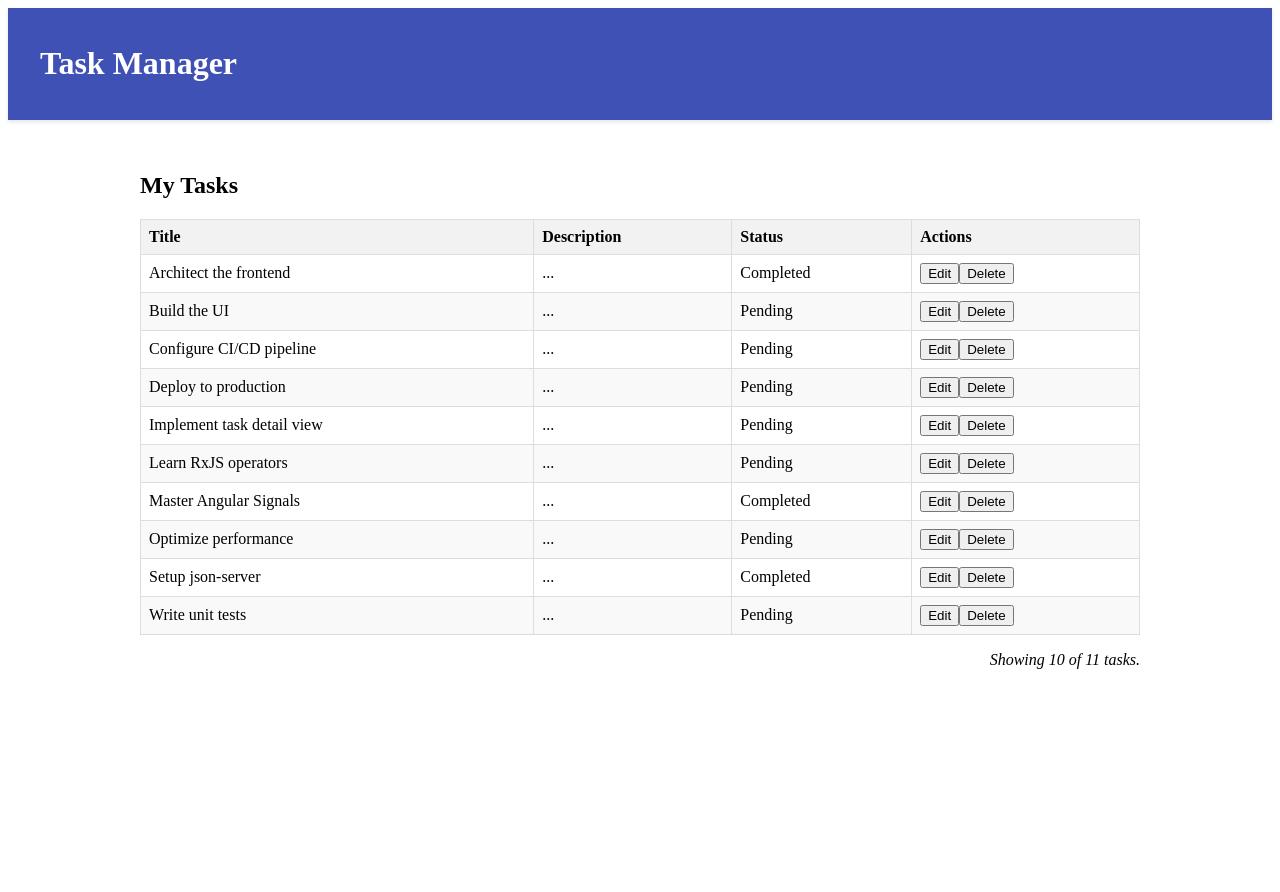
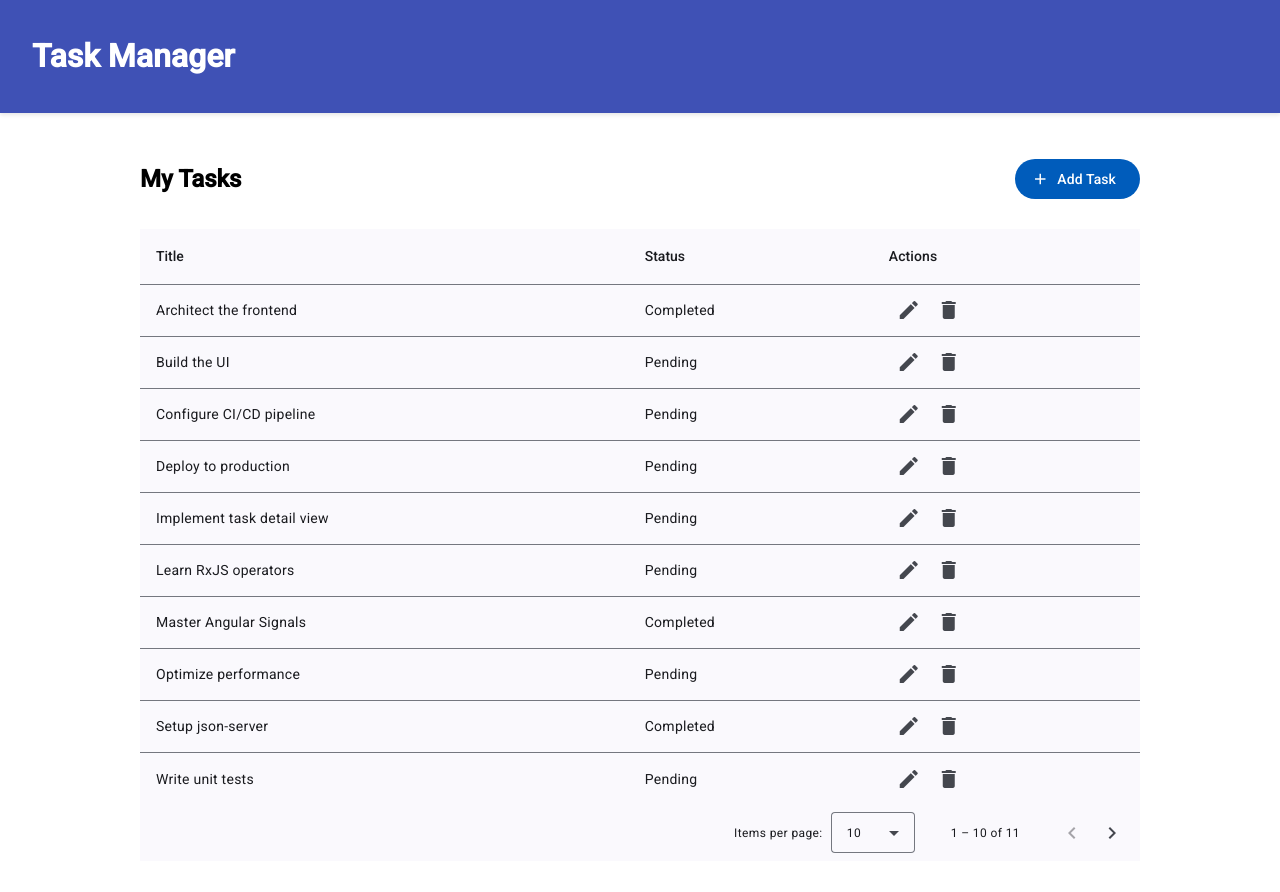
Before and after one commit to patriciocordeiro/ng-test-app-19, an Angular app: page /tasks in a window 1280 px wide. Before the commit the page ends 800 px from the top, so only its background shows below. Built offline with nearby package versions, Linux system fonts and the light colour scheme; data requests are answered from the project's data file.

Commit message:
feat(tasks): implement material table with sorting and pagination

```diff
--- a/angular.json
+++ b/angular.json
@@ -33,6 +33,7 @@
               }
             ],
             "styles": [
+              "@angular/material/prebuilt-themes/azure-blue.css",
               "src/styles.scss"
             ],
             "scripts": []
@@ -98,6 +99,7 @@
               }
             ],
             "styles": [
+              "@angular/material/prebuilt-themes/azure-blue.css",
               "src/styles.scss"
             ],
             "scripts": []
--- a/package.json
+++ b/package.json
@@ -20,10 +20,12 @@
     "npm": ">=10.0.0"
   },
   "dependencies": {
+    "@angular/cdk": "^19.2.19",
     "@angular/common": "^19.2.0",
     "@angular/compiler": "^19.2.0",
     "@angular/core": "^19.2.0",
     "@angular/forms": "^19.2.0",
+    "@angular/material": "^19.2.19",
     "@angular/platform-browser": "^19.2.0",
     "@angular/platform-browser-dynamic": "^19.2.0",
     "@angular/router": "^19.2.0",
--- a/src/app/features/task/pages/task-list-page/task-list-page.component.html
+++ b/src/app/features/task/pages/task-list-page/task-list-page.component.html
@@ -1,66 +1,71 @@
 <div class="task-list-container">
-    <h2>My Tasks</h2>
+    <header class="page-header">
+        <h2>My Tasks</h2>
+        <!-- We'll wire this up later -->
+        <button mat-flat-button color="primary">
+            <mat-icon>add</mat-icon>
+            Add Task
+        </button>
+    </header>
 
-    <!-- Use a switch to handle the different states from the service -->
-    @switch (true) {
-    <!-- Case 1: We are in a loading state -->
-    @case (loading) {
+    <!-- Case 1: Loading State -->
+    @if (loading) {
     <div class="state-indicator loading">
-        <p>Loading tasks...</p>
-        <!-- In a real app, you'd put a mat-spinner or similar component here -->
+        <mat-spinner></mat-spinner>
     </div>
     }
 
-    <!-- Case 2: An error has occurred -->
-    @case (error && !!error.status) {
+    <!-- Case 2: Error State -->
+    @if (error; as err) {
     <div class="state-indicator error">
         <h3>An Error Occurred</h3>
-        <p>{{ error.message }}</p>
-        <button (click)="retryLoad()">Retry</button>
+        <p>{{ err.message }}</p>
+        <button mat-flat-button color="warn" (click)="retryLoad()">Retry</button>
     </div>
     }
 
-    <!-- Case 3: We have data to display -->
-    @case (data && !!data.items.length) {
-    <div class="task-table">
-        <table>
-            <thead>
-                <tr>
-                    <th>Title</th>
-                    <th>Description</th>
-                    <th>Status</th>
-                    <th>Actions</th>
-                </tr>
-            </thead>
-            <tbody>
-                <!-- Loop through the items in our paginated result -->
-                @for (task of data!.items; track task.id) {
-                <tr>
-                    <td>{{ task.title }}</td>
-                    <td>{{ task.description }}</td>
-                    <td>{{ task.completed ? 'Completed' : 'Pending' }}</td>
-                    <td>
-                        <!-- Action buttons will go here -->
-                        <button>Edit</button>
-                        <button>Delete</button>
-                    </td>
-                </tr>
-                } @empty {
-                <!-- This block renders if the items array is empty -->
-                <tr>
-                    <td colspan="4">No tasks found.</td>
-                </tr>
-                }
-            </tbody>
+    <!-- Case 3: Data State -->
+    @if (data; as taskData) {
+    <div class="table-container mat-elevation-z8">
+        <table mat-table [dataSource]="taskData.items" matSort #sort="matSort" (matSortChange)="onSortChange($event)">
+
+            <!-- Title Column -->
+            <ng-container matColumnDef="title">
+                <th mat-header-cell *matHeaderCellDef mat-sort-header>Title</th>
+                <td mat-cell *matCellDef="let task">{{ task.title }}</td>
+            </ng-container>
+
+            <!-- Status Column -->
+            <ng-container matColumnDef="completed">
+                <th mat-header-cell *matHeaderCellDef mat-sort-header>Status</th>
+                <td mat-cell *matCellDef="let task">{{ task.completed ? 'Completed' : 'Pending' }}</td>
+            </ng-container>
+
+            <!-- Actions Column -->
+            <ng-container matColumnDef="actions">
+                <th mat-header-cell *matHeaderCellDef>Actions</th>
+                <td mat-cell *matCellDef="let task">
+                    <button mat-icon-button color="primary" aria-label="Edit task">
+                        <mat-icon>edit</mat-icon>
+                    </button>
+                    <button mat-icon-button color="warn" aria-label="Delete task">
+                        <mat-icon>delete</mat-icon>
+                    </button>
+                </td>
+            </ng-container>
+
+            <tr mat-header-row *matHeaderRowDef="['title', 'completed', 'actions']"></tr>
+            <tr mat-row *matRowDef="let row; columns: ['title', 'completed', 'actions'];"></tr>
+
+            <!-- Row shown when there is no matching data. -->
+            <tr class="mat-row" *matNoDataRow>
+                <td class="mat-cell" colspan="3">No tasks found.</td>
+            </tr>
         </table>
 
-        <!-- We will add a paginator component here later -->
-        <div class="paginator">
-            <p>
-                Showing {{data!.items.length }} of {{data!.totalCount }} tasks.
-            </p>
-        </div>
+        <mat-paginator [length]="taskData.totalCount" [pageSize]="10" [pageSizeOptions]="[5, 10, 25]"
+            (page)="onPageChange($event)" aria-label="Select page of tasks">
+        </mat-paginator>
     </div>
     }
-    }
 </div>
--- a/src/app/features/task/pages/task-list-page/task-list-page.component.scss
+++ b/src/app/features/task/pages/task-list-page/task-list-page.component.scss
@@ -3,42 +3,26 @@
   margin: 0 auto;
 }
 
+.page-header {
+  display: flex;
+  justify-content: space-between;
+  align-items: center;
+  margin-bottom: 1rem;
+}
+
 .state-indicator {
-  padding: 2rem;
-  text-align: center;
-  border: 1px solid #ccc;
-  border-radius: 4px;
+  display: flex;
+  justify-content: center;
+  align-items: center;
+  flex-direction: column;
+  padding: 4rem;
   margin-top: 1rem;
 
   &.error {
-    border-color: #f44336;
     color: #f44336;
   }
 }
 
-table {
-  width: 100%;
-  border-collapse: collapse;
+.table-container {
   margin-top: 1rem;
-
-  th,
-  td {
-    border: 1px solid #ddd;
-    padding: 8px;
-    text-align: left;
-  }
-
-  th {
-    background-color: #f2f2f2;
-  }
-
-  tr:nth-child(even) {
-    background-color: #f9f9f9;
-  }
 }
-
-.paginator {
-  margin-top: 1rem;
-  text-align: right;
-  font-style: italic;
-}
--- a/src/app/features/task/pages/task-list-page/task-list-page.component.ts
+++ b/src/app/features/task/pages/task-list-page/task-list-page.component.ts
@@ -1,11 +1,26 @@
 import { Sort } from '@/app/core/models/sorting.model';
+import { CommonModule } from '@angular/common';
 import { Component, inject, signal } from '@angular/core';
+import { MatButtonModule } from '@angular/material/button';
+import { MatIconModule } from '@angular/material/icon';
+import { MatPaginatorModule, PageEvent } from '@angular/material/paginator';
+import { MatProgressSpinnerModule } from '@angular/material/progress-spinner';
+import { Sort as MatSort, MatSortModule } from '@angular/material/sort';
+import { MatTableModule } from '@angular/material/table';
 import { Task } from '../../models/task.model';
 import { TaskStateService } from '../../services/task-state.service';
 
 @Component({
   selector: 'app-task-list-page',
-  imports: [],
+  imports: [
+    CommonModule,
+    MatTableModule,
+    MatPaginatorModule,
+    MatSortModule,
+    MatProgressSpinnerModule,
+    MatButtonModule,
+    MatIconModule,
+  ],
   templateUrl: './task-list-page.component.html',
   styleUrl: './task-list-page.component.scss',
 })
@@ -36,6 +51,28 @@ export class TaskListPageComponent {
     return this.tasksState().error;
   }
 
+  // Add these methods inside the TaskListPageComponent class
+
+  /** Handles sorting changes from the table header. */
+  onSortChange(sort: MatSort): void {
+    // The sort direction can be '' when the user cycles through sorting states.
+    // We'll treat '' as 'asc' or reset to a default. For now, we only update if a direction is set.
+    if (sort.direction) {
+      this.#sortQuery.set({
+        sortBy: sort.active as keyof Task,
+        direction: sort.direction,
+      });
+    }
+  }
+
+  /** Handles pagination changes from the paginator component. */
+  onPageChange(event: PageEvent): void {
+    this.#pageQuery.set({
+      page: event.pageIndex + 1, // Paginator is 0-indexed, API is 1-indexed
+      limit: event.pageSize,
+    });
+  }
+
   retryLoad(): void {
     this.taskState.loadTasks(this.#pageQuery(), this.#sortQuery());
   }
--- a/src/index.html
+++ b/src/index.html
@@ -9,16 +9,18 @@
   <meta name="description"
     content="Task Manager - simple Angular demo app with tasks API and local development tooling." />
   <meta name="theme-color" content="#0d9488" />
-  <link rel="preconnect" href="https://fonts.googleapis.com" crossorigin />
+  <link href="https://fonts.googleapis.com/css2?family=Roboto:wght@300;400;500&display=swap" rel="stylesheet">
   <link rel="preconnect" href="https://fonts.gstatic.com" crossorigin />
   <link rel="icon" type="image/x-icon" href="favicon.ico" />
+  <link href="https://fonts.googleapis.com/icon?family=Material+Icons" rel="stylesheet">
+
   <meta property="og:title" content="Task Manager" />
   <meta property="og:description" content="A small Angular demo app for managing tasks." />
   <meta property="og:type" content="website" />
   <meta name="twitter:card" content="summary" />
 </head>
 
-<body>
+<body class="mat-typography">
   <app-root></app-root>
   <noscript>
     <div style="padding:1rem; background:#fee; color:#600">This application requires JavaScript to run. Please enable
--- a/src/styles.scss
+++ b/src/styles.scss
@@ -1 +1,4 @@
 /* You can add global styles to this file, and also import other style files */
+
+html, body { height: 100%; }
+body { margin: 0; font-family: Roboto, "Helvetica Neue", sans-serif; }
```
Also changed, not shown: 1 other file (tests, documents, lock files or other folders).
